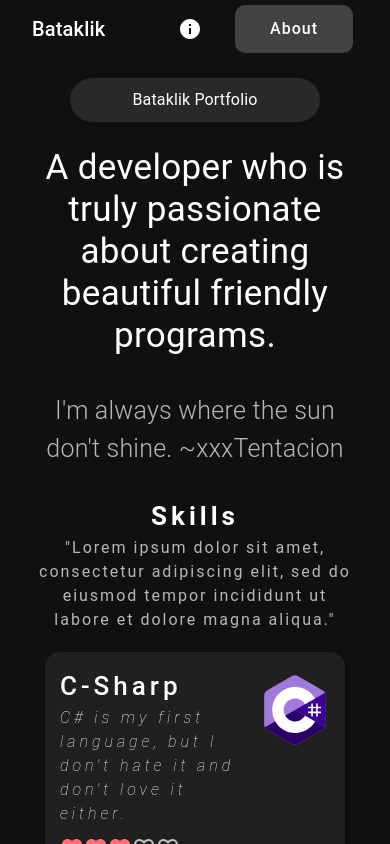
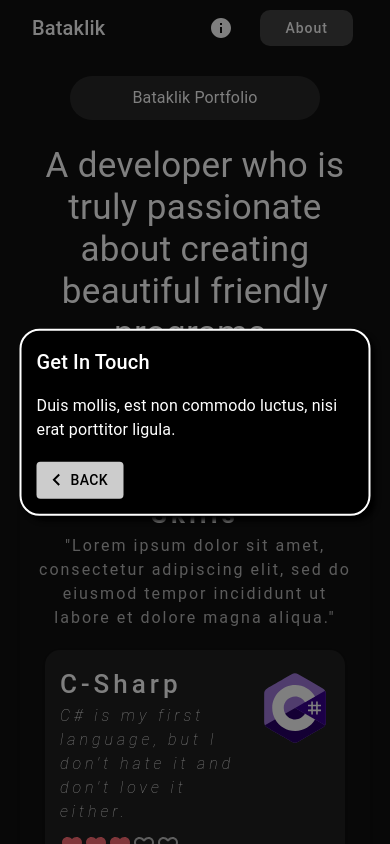
Before and after one commit to Bataklik/Bataklik-Portfolio, a React (Create React App) app: page / in a window 390 px wide. Both pictures are taken after a click on the button "menu". Shown: the top 844 px of the page. Built offline with nearby package versions, Linux system fonts and the light colour scheme.

Commit message:
feat: :white_check_mark: ContactModal Start

```diff
--- a/src/components/AppBar/AppBar.tsx
+++ b/src/components/AppBar/AppBar.tsx
@@ -6,8 +6,8 @@ import IconButton from "@mui/material/IconButton";
 import InfoIcon from "@mui/icons-material/Info";
 import { styled, Tooltip } from "@mui/material";
 import { Box, Container } from "@mui/system";
-
-export default function ButtonAppBar() {
+import { ContactModal } from "../ContactModal";
+import React from "react";
 const styles = {
   MainBox: {
     backgroundColor: "#101010",
@@ -23,9 +23,17 @@ export default function ButtonAppBar() {
     fontWeight: 500,
   },
 };
-
+export default function ButtonAppBar() {
+  const [open, setOpen] = React.useState(false);
+  const handleClose = () => {
+    setOpen(false);
+  };
+  const handleOpen = () => {
+    setOpen(true);
+  };
   return (
     <Box sx={styles.MainBox}>
+      <ContactModal open={open} handleClose={handleClose} />
       <AppBar position="static" sx={styles.Appbar}>
         <Container>
           <Toolbar>
@@ -33,15 +41,15 @@ export default function ButtonAppBar() {
               Bataklik
             </Typography>
             <Tooltip title={"Contact me"}>
-              <IconButton
+              <ButtonIcon
                 size="large"
                 edge="start"
                 color="inherit"
                 aria-label="menu"
-                sx={{ mr: 2 }}
+                onClick={handleOpen}
               >
                 <InfoIcon />
-              </IconButton>
+              </ButtonIcon>
             </Tooltip>
             <StyledButton>About</StyledButton>
           </Toolbar>
@@ -67,4 +75,15 @@ const StyledButton = styled(Button)(({ theme }) => ({
   "&:hover": {
     backgroundColor: "#292929",
   },
+  [theme.breakpoints.down("sm")]: {
+    paddingTop: "6px",
+    paddingBottom: "6px",
+    paddingLeft: "25px",
+    paddingRight: "25px",
+    fontSize: "14px",
+  },
 }));
+
+const ButtonIcon = styled(IconButton)(({ theme }) => ({
+  marginRight: "10px",
+}));
--- /dev/null
+++ b/src/components/ContactModal/ContactModal.tsx
@@ -0,0 +1,68 @@
+import { Box, Button, Modal, Stack, styled, Typography } from "@mui/material";
+import React from "react";
+import ChevronIcon from "@mui/icons-material/ChevronLeft";
+interface ContactModalProps {
+  open: boolean;
+  handleClose: () => void;
+}
+
+export default function ContactModal({ open, handleClose }: ContactModalProps) {
+  return (
+    <Modal
+      open={open}
+      onClose={handleClose}
+      aria-labelledby="modal-modal-title"
+      aria-describedby="modal-modal-description"
+    >
+      <StyledBox>
+        <Typography
+          id="modal-modal-title"
+          variant="h6"
+          color={"white"}
+          component="h2"
+        >
+          Get In Touch
+        </Typography>
+        <Typography color={"white"} id="modal-modal-description" sx={{ mt: 2 }}>
+          Duis mollis, est non commodo luctus, nisi erat porttitor ligula.
+        </Typography>
+        <StyledButton onClick={handleClose}>
+          <VStack>
+            <ChevronIcon />
+            Back
+          </VStack>
+        </StyledButton>
+      </StyledBox>
+    </Modal>
+  );
+}
+
+const StyledBox = styled(Box)(({ theme }) => ({
+  position: "absolute",
+  top: "50%",
+  left: "50%",
+  transform: "translate(-50%, -50%)",
+  width: 400,
+  backgroundColor: "rgba(0, 0, 0, 8)",
+  border: "2px solid #fff",
+  borderRadius: "20px",
+  boxShadow: "5px 5px 5px rgba(0, 0, 0, 1)",
+  padding: 15,
+  [theme.breakpoints.down("sm")]: {
+    width: "90%",
+  },
+}));
+
+const StyledButton = styled(Button)(({ theme }) => ({
+  color: "black",
+  marginTop: "20px",
+  paddingRight: "15px",
+  backgroundColor: "rgba(255, 255, 255, 0.8)",
+  "&:hover": {
+    backgroundColor: "rgba(235, 235, 235, 0.9)",
+  },
+}));
+const VStack = styled(Stack)(({ theme }) => ({
+  flexDirection: "row",
+  gap: 2,
+}));
--- /dev/null
+++ b/src/components/ContactModal/index.tsx
@@ -0,0 +1 @@
+export { default as ContactModal } from "./ContactModal";
--- a/src/components/SkillCard/SkillCard.tsx
+++ b/src/components/SkillCard/SkillCard.tsx
@@ -69,6 +69,7 @@ const VStack = styled(Stack)(({ theme }) => ({
 
 const HStack = styled(Stack)(({ theme }) => ({
   flexDirection: "column",
+  justifyContent: "space-between",
   [theme.breakpoints.down("sm")]: {},
 }));
 
```
Lines whose indentation alone changed are shown as unchanged.
